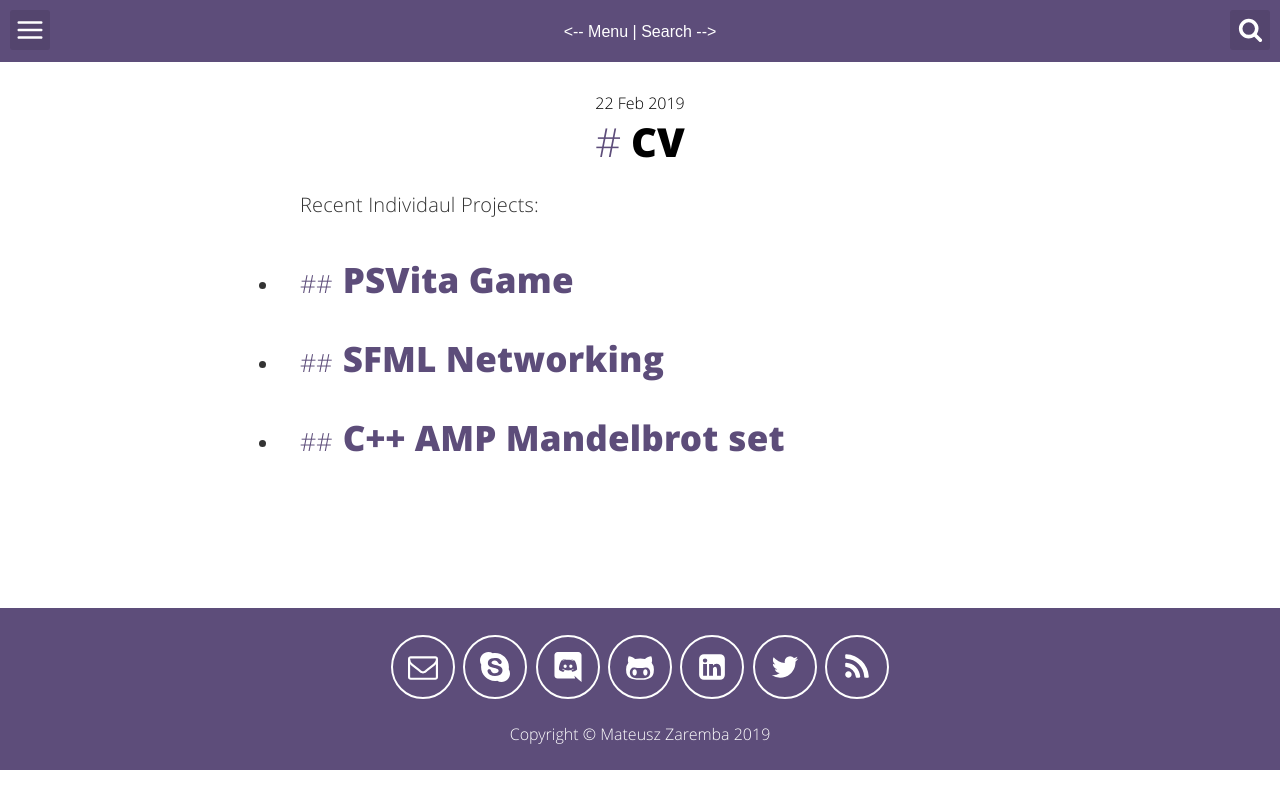
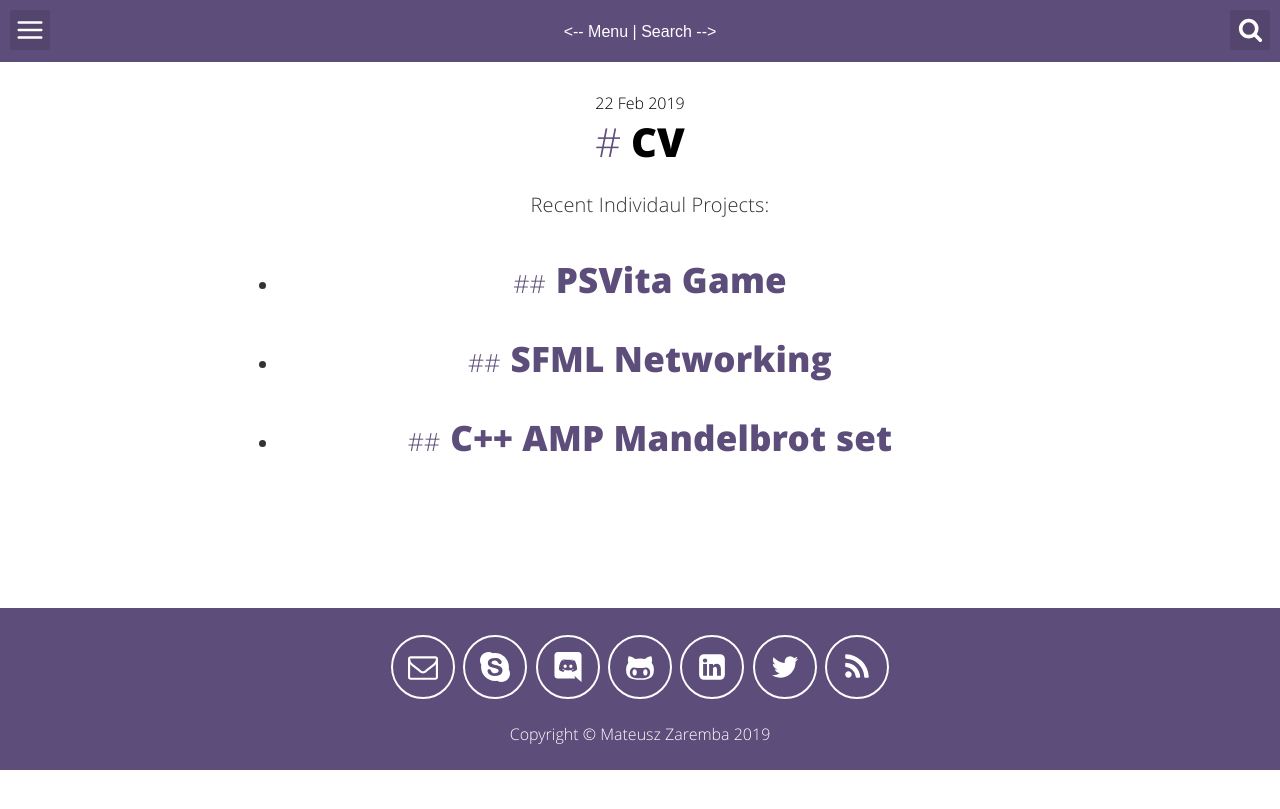
Before and after one commit to matzar/matzar.github.io, a Jekyll site: the page built from _posts/2020-01-06-test.md, in a window 1280 px wide. Shown: the top 809 px of the page. Built offline with Jekyll 4.4.1, drawn with Linux system fonts in a browser that asks for light colours.

Commit message:
update cv and test

```diff
--- a/_posts/2020-01-06-test.md
+++ b/_posts/2020-01-06-test.md
@@ -11,6 +11,9 @@ categories:
 twitter_text: 'Test'
 ---
 
+<center>
+<body>
+
 <ul class="recent">
     <p>Recent Individaul Projects:</p>
         {% for project in site.projects limit:3%}
@@ -21,3 +24,6 @@ twitter_text: 'Test'
         </li>
         {% endfor %}
 </ul>
+
+</body>
+</center>
```
Also changed, not shown: _posts/2020-01-06-cv.md (renamed from _posts/2019-02-26-cv.md, +3 -1 lines).
